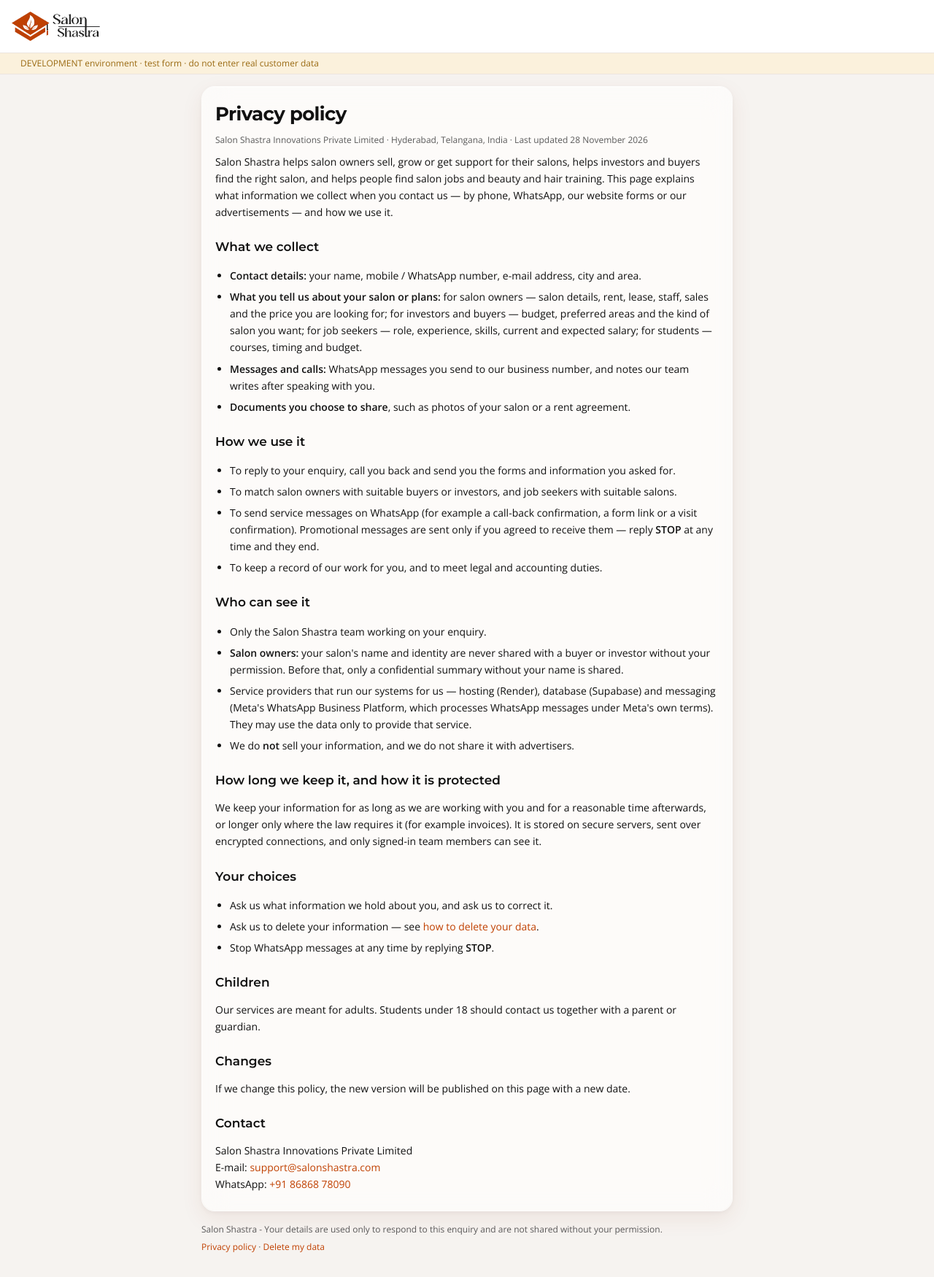
After one commit to salonshastratech-pixel/Salon-Shastra-buy-sell, a Flask app: page /privacy in a window 1280 px wide. The commit adds this page. Shown: the whole page at 73% size. Run offline with Flask 3, Linux system fonts and the light colour scheme; parts of the project's set-up code (start-up, migrations or seed data) failed here and were passed over; some libraries are stand-ins or nearby versions.

Commit message:
Privacy policy and data deletion pages (for Meta's app review), app icon
- /privacy and /data-deletion: public (no sign-in), plain language - what Salon Shastra collects through calls,
  WhatsApp, forms and ads, how it is used, who can see it (sellers' identity kept confidential), providers
  (Render, Supabase, Meta WhatsApp), retention, choices (STOP, access, correction, deletion), contact
- Data deletion: send DELETE MY DATA on WhatsApp or e-mail support@salonshastra.com; deleted within 30 days
- Linked from the sign-in page and the footer of every customer form
- static/brand/app-icon-1024.png: the hat from the logo, 1024 px, for the Meta app icon

Co-Authored-By: Claude Opus 5.5 <noreply@anthropic.com>

```diff
--- a/teamos/security.py
+++ b/teamos/security.py
@@ -121,7 +121,7 @@ def mfa_required(user: dict) -> bool:
     return user["role"] in roles or bool(user.get("mfa_enabled_at"))
 
 
-MFA_EXEMPT = {"auth.mfa", "auth.mfa_setup", "auth.logout", "static", "main.healthz"}
+MFA_EXEMPT = {"auth.mfa", "auth.mfa_setup", "auth.logout", "static", "main.healthz", "main.privacy", "main.data_deletion"}
 
 
 def enforce_mfa():
--- a/teamos/static/app.css
+++ b/teamos/static/app.css
@@ -1266,3 +1266,10 @@ html[data-theme="dark"] .voice-mic.on { background: #d9534a; border-color: #ff8a
 html[data-theme="dark"] .tag-menu { background: #4a2414; border-color: rgba(255, 196, 160, .3); box-shadow: 0 18px 44px rgba(18, 5, 1, .55); }
 html[data-theme="dark"] .tag-opt.on, html[data-theme="dark"] .tag-opt:hover { background: rgba(255, 138, 76, .22); }
 html[data-theme="dark"] .tag { color: #ffb48a; background: rgba(255, 138, 76, .14); }
+
+/* privacy policy / data deletion pages */
+.legal { max-width: 760px; margin: 0 auto; line-height: 1.65; }
+.legal h2 { margin-top: 22px; font-size: 17px; }
+.legal ul, .legal ol { padding-left: 20px; }
+.legal li { margin-bottom: 6px; }
+.legal-links { margin-top: 6px; }
--- a/teamos/templates/login.html
+++ b/teamos/templates/login.html
@@ -11,4 +11,5 @@
   <button class="btn primary" type="submit">Sign in</button>
   <p class="small">Forgot your password? Ask your admin to reset it — you'll get a temporary one and choose your own when you sign in.</p>
   <p class="small muted">Internal team access only. Sessions end after inactivity; disabled accounts lose access immediately.</p>
-</form></div></body></html>
+</form></div><p class="small muted legal-links" style="text-align:center;margin:18px 0"><a href="/privacy">Privacy policy</a> · <a href="/data-deletion">Delete my data</a></p>
+</body></html>
--- a/teamos/templates/public/layout.html
+++ b/teamos/templates/public/layout.html
@@ -9,6 +9,7 @@
 </header>
 {% if app_env != 'production' %}<div class="env-banner">{{ app_env|upper }} environment · test form · do not enter real customer data</div>{% endif %}
 <main class="pub-main">{% block content %}{% endblock %}</main>
-<footer class="pub-foot small muted">{{ _('Salon Shastra - Your details are used only to respond to this enquiry and are not shared without your permission.') }}</footer>
+<footer class="pub-foot small muted">{{ _('Salon Shastra - Your details are used only to respond to this enquiry and are not shared without your permission.') }}
+  <div class="legal-links"><a href="{{ url_for('main.privacy') }}">{{ _('Privacy policy') }}</a> · <a href="{{ url_for('main.data_deletion') }}">{{ _('Delete my data') }}</a></div></footer>
 <script src="{{ url_for('static', filename='app.js') }}"></script>
 </body></html>
--- /dev/null
+++ b/teamos/templates/public/privacy.html
@@ -0,0 +1,68 @@
+{% extends "public/layout.html" %}
+{% block title %}Privacy policy{% endblock %}
+{% block content %}
+<article class="card legal">
+  <h1>Privacy policy</h1>
+  <p class="small muted">Salon Shastra Innovations Private Limited · Hyderabad, Telangana, India · Last updated {{ updated }}</p>
+
+  <p>Salon Shastra helps salon owners sell, grow or get support for their salons, helps investors and buyers find the
+    right salon, and helps people find salon jobs and beauty and hair training. This page explains what information
+    we collect when you contact us — by phone, WhatsApp, our website forms or our advertisements — and how we use it.</p>
+
+  <h2>What we collect</h2>
+  <ul>
+    <li><strong>Contact details:</strong> your name, mobile / WhatsApp number, e-mail address, city and area.</li>
+    <li><strong>What you tell us about your salon or plans:</strong> for salon owners — salon details, rent, lease, staff,
+      sales and the price you are looking for; for investors and buyers — budget, preferred areas and the kind of salon
+      you want; for job seekers — role, experience, skills, current and expected salary; for students — courses,
+      timing and budget.</li>
+    <li><strong>Messages and calls:</strong> WhatsApp messages you send to our business number, and notes our team
+      writes after speaking with you.</li>
+    <li><strong>Documents you choose to share</strong>, such as photos of your salon or a rent agreement.</li>
+  </ul>
+
+  <h2>How we use it</h2>
+  <ul>
+    <li>To reply to your enquiry, call you back and send you the forms and information you asked for.</li>
+    <li>To match salon owners with suitable buyers or investors, and job seekers with suitable salons.</li>
+    <li>To send service messages on WhatsApp (for example a call-back confirmation, a form link or a visit
+      confirmation). Promotional messages are sent only if you agreed to receive them — reply <strong>STOP</strong>
+      at any time and they end.</li>
+    <li>To keep a record of our work for you, and to meet legal and accounting duties.</li>
+  </ul>
+
+  <h2>Who can see it</h2>
+  <ul>
+    <li>Only the Salon Shastra team working on your enquiry.</li>
+    <li><strong>Salon owners:</strong> your salon's name and identity are never shared with a buyer or investor without
+      your permission. Before that, only a confidential summary without your name is shared.</li>
+    <li>Service providers that run our systems for us — hosting (Render), database (Supabase) and messaging (Meta's
+      WhatsApp Business Platform, which processes WhatsApp messages under Meta's own terms). They may use the data
+      only to provide that service.</li>
+    <li>We do <strong>not</strong> sell your information, and we do not share it with advertisers.</li>
+  </ul>
+
+  <h2>How long we keep it, and how it is protected</h2>
+  <p>We keep your information for as long as we are working with you and for a reasonable time afterwards, or longer
+    only where the law requires it (for example invoices). It is stored on secure servers, sent over encrypted
+    connections, and only signed-in team members can see it.</p>
+
+  <h2>Your choices</h2>
+  <ul>
+    <li>Ask us what information we hold about you, and ask us to correct it.</li>
+    <li>Ask us to delete your information — see <a href="{{ url_for('main.data_deletion') }}">how to delete your data</a>.</li>
+    <li>Stop WhatsApp messages at any time by replying <strong>STOP</strong>.</li>
+  </ul>
+
+  <h2>Children</h2>
+  <p>Our services are meant for adults. Students under 18 should contact us together with a parent or guardian.</p>
+
+  <h2>Changes</h2>
+  <p>If we change this policy, the new version will be published on this page with a new date.</p>
+
+  <h2>Contact</h2>
+  <p>Salon Shastra Innovations Private Limited<br>
+    E-mail: <a href="mailto:support@salonshastra.com">support@salonshastra.com</a><br>
+    WhatsApp: <a href="https://wa.me/918686878090">+91 86868 78090</a></p>
+</article>
+{% endblock %}
--- a/teamos/web/main.py
+++ b/teamos/web/main.py
@@ -210,6 +210,28 @@ def planned(module):
     return render_template("planned.html", name=names[module][0], milestone=names[module][1])
 
 
+LEGAL_UPDATED = "28 November 2026"
+
+
+def _legal(template):
+    """Public pages (no sign-in): the privacy policy and how to delete your data — linked from Meta's app settings,
+    the sign-in page and every customer form."""
+    from flask import make_response
+    resp = make_response(render_template(template, updated=LEGAL_UPDATED, lang="en", LANGS=None, _=lambda s: s))
+    resp.headers["Cache-Control"] = "public, max-age=3600"
+    return resp
+
+
+@bp.route("/privacy")
+def privacy():
+    return _legal("public/privacy.html")
+
+
+@bp.route("/data-deletion")
+def data_deletion():
+    return _legal("public/data_deletion.html")
+
+
 @bp.route("/healthz")
 def healthz():
     """Uptime check for monitoring. Reveals no business data."""
```
Also changed, not shown: teamos/templates/public/data_deletion.html (added, +35 -0 lines), tests/test_legal.py (added, +14 -0 lines), teamos/static/brand/app-icon-1024.png (added).
